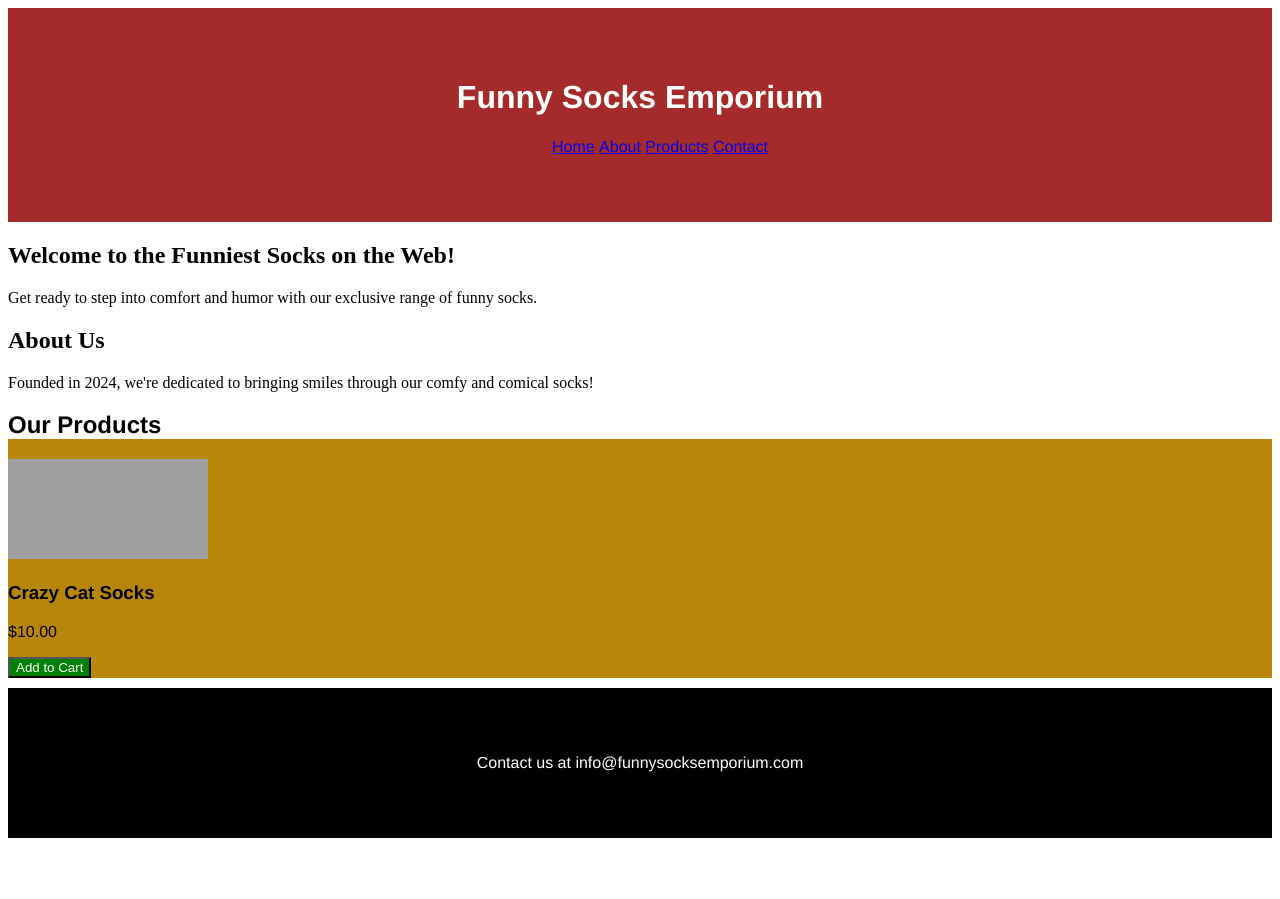
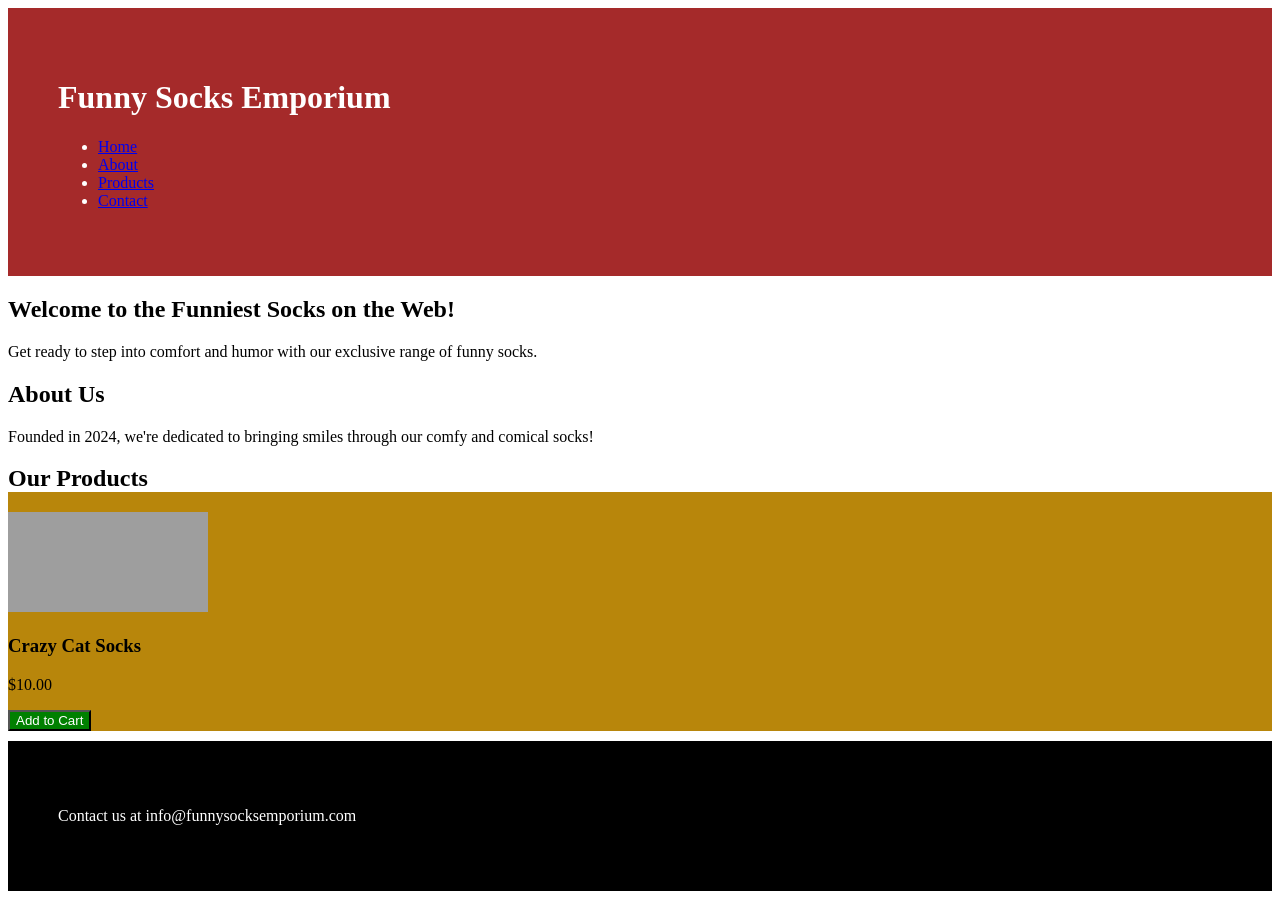
Before and after one commit to JParker3110/funny-socks-css, a plain HTML site: page index.html in a window 1280 px wide. Before the commit the page ends 846 px from the top, so only its background shows below. Drawn offline with Linux system fonts and the light colour scheme; grey boxes are pictures that could not be loaded.

```diff
--- a/css/styles.css
+++ b/css/styles.css
@@ -2,45 +2,31 @@ header{
     padding: 50px;
     background-color: brown;
     color: white;
- text-align: center;
- font-family: 'Franklin Gothic Medium', 'Arial Narrow', Arial, sans-serif
+
    }
+
    img{
     height: 100px;
     width: 200px;
 
 }
+
    #products{
     background-color: darkgoldenrod;
-    font-family: 'Franklin Gothic Medium', 'Arial Narrow', Arial, sans-serif
+
 }
-
 h2{
     background-color: white;
 }
-
 footer{
     background-color: black;
     color: white;
     padding: 50px;
     margin-top: 10px;
-    text-align: center;
-    font-family: 'Franklin Gothic Medium', 'Arial Narrow', Arial, sans-serif
+
+
 }
 button{
     background-color: green;
     color: white;
 }
-
-h1 {
-    text-align: center;
-}
-
-li {
-    display: inline;
-
-}
-ul{
-    text-align: center;
-
-}
```
Lines whose indentation alone changed are shown as unchanged.
